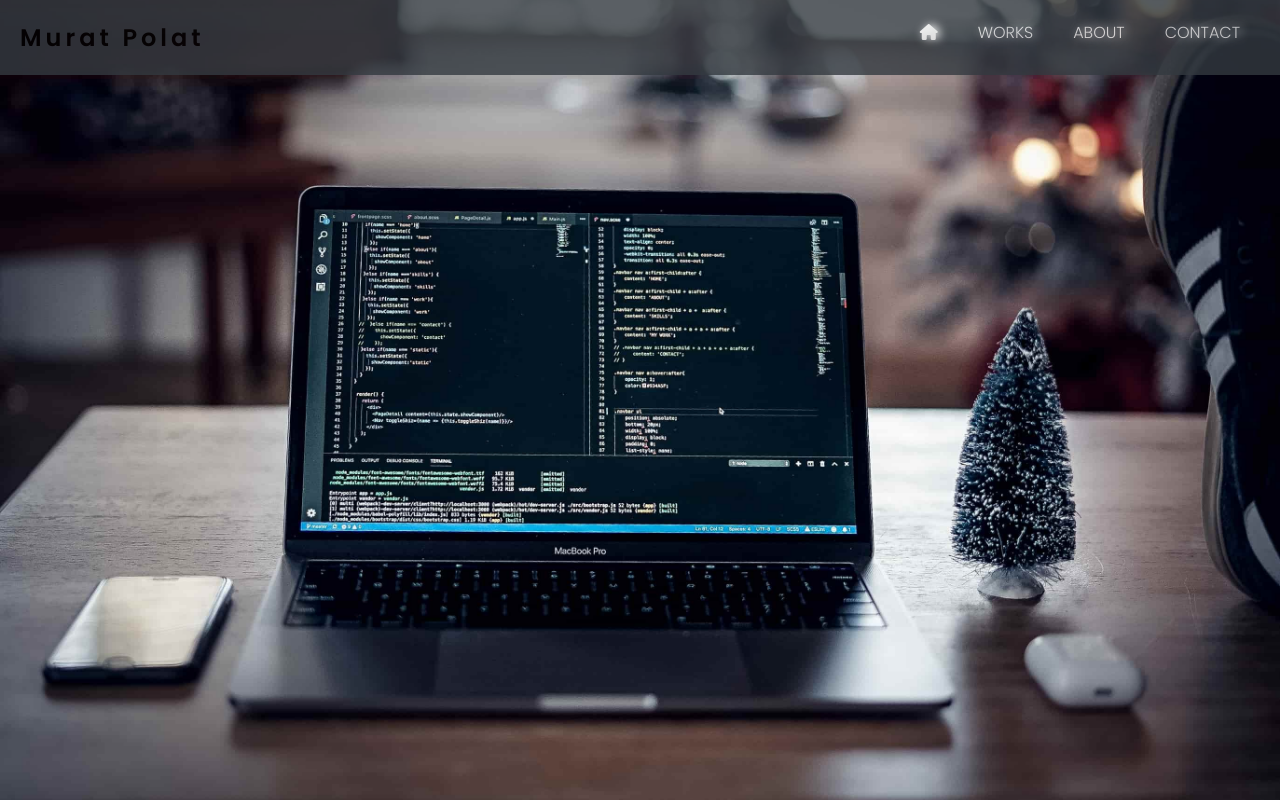
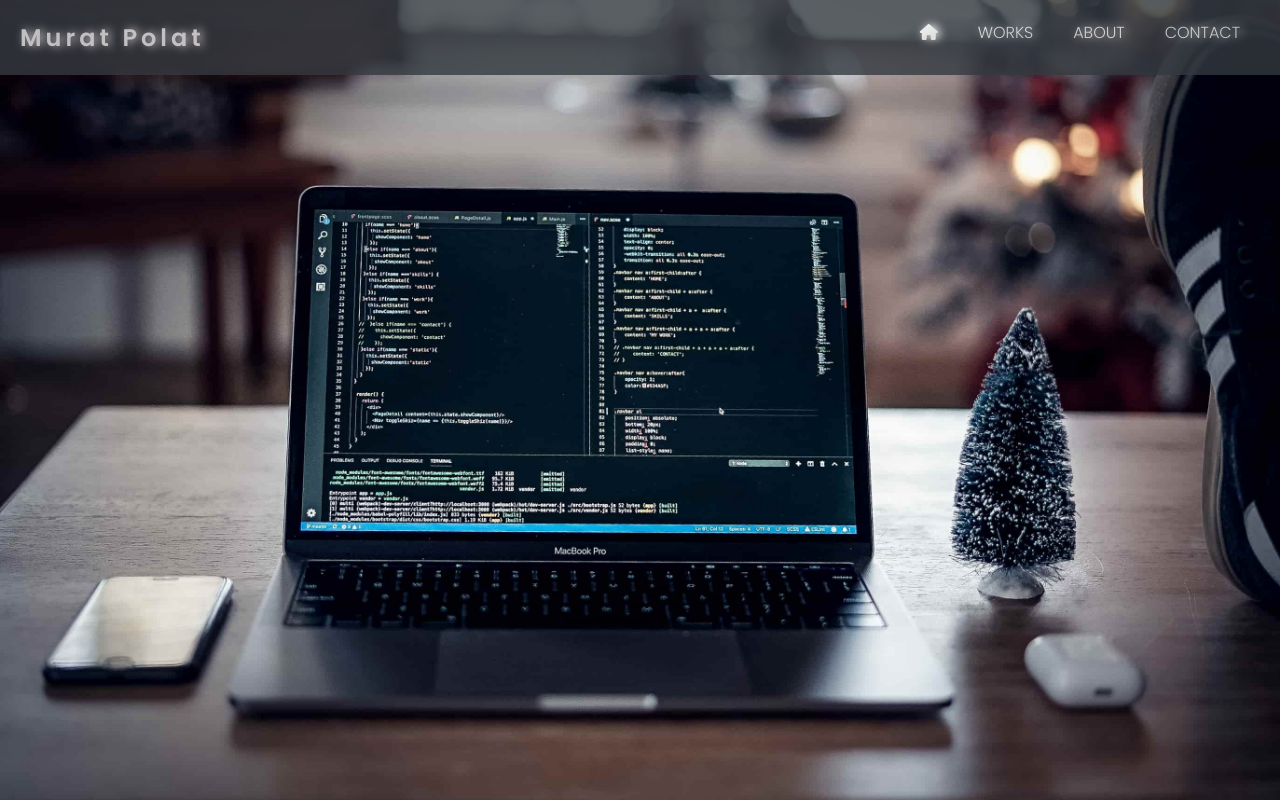
Before and after one commit to polatmurat/polatmurat.github.io, a plain HTML site: page index.html in a window 1280 px wide. Shown: the top 800 px of the page. Drawn offline with Linux system fonts and the light colour scheme.

Commit message:
Update style.css

```diff
--- a/css/style.css
+++ b/css/style.css
@@ -48,6 +48,8 @@ html {
 .main-header .main-header__logo {
     font-family: 'Poppins', sans-serif;
     letter-spacing: 4px;
+    color: #eee;
+    text-shadow: rgb(255, 255, 255) 3px 0 10px;
 }
 
 .main-header .main-header__items {
```
